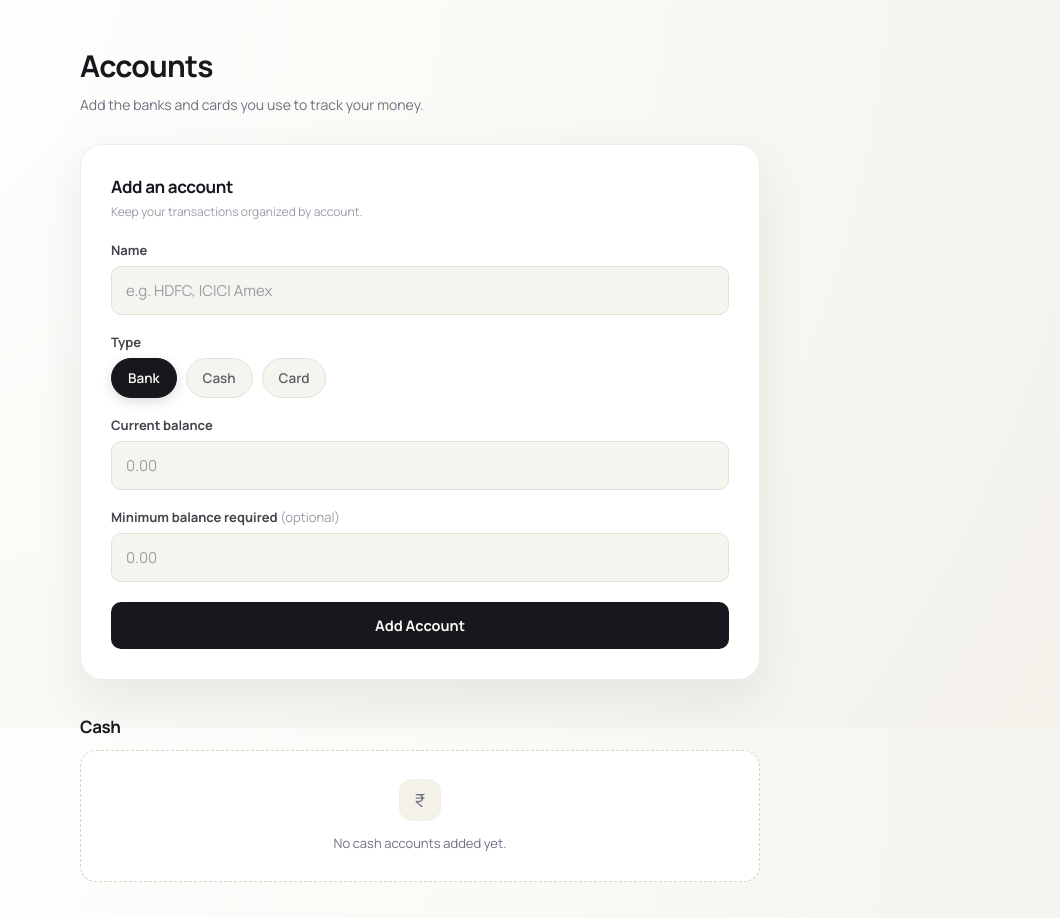
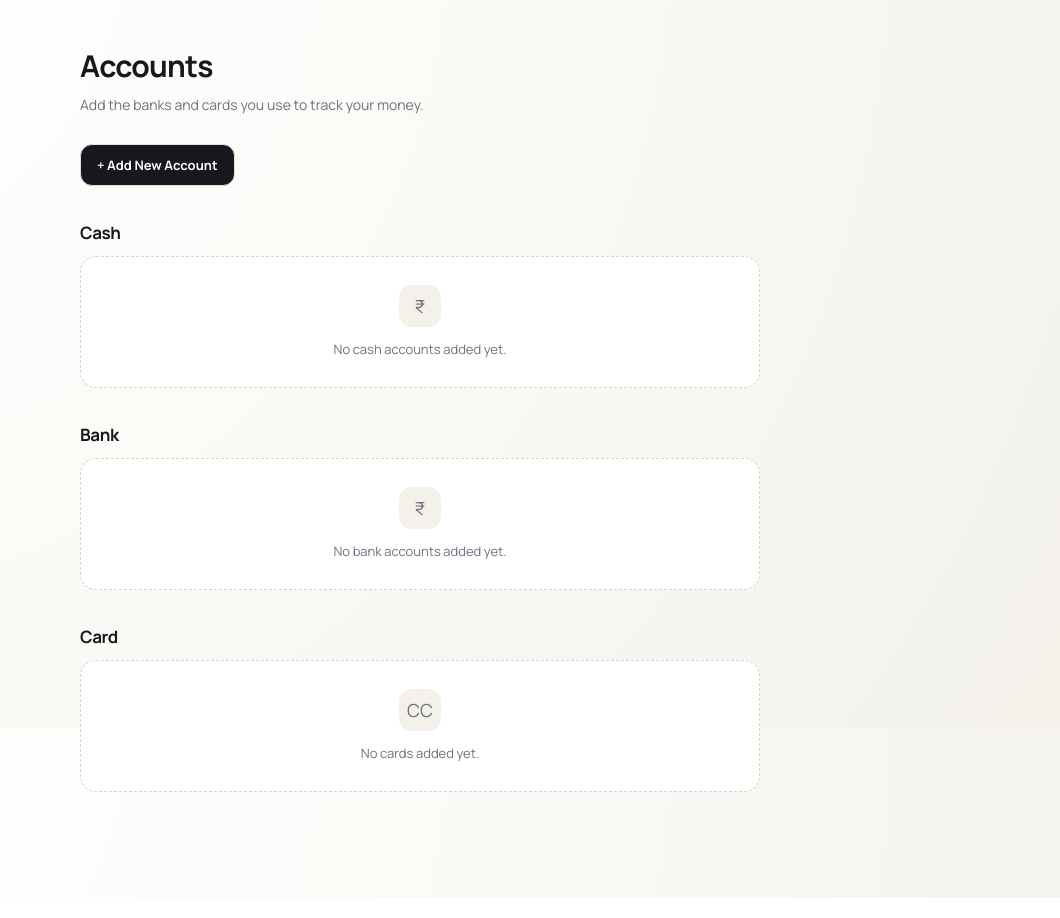
Before and after one commit to Hraone/minto, a Flask app: template templates/sources.html in a window 1280 px wide. Shown: the part 72-990 px from the top of the page, without its empty margins (220-1280 px from the left). Run offline with Flask 3, Linux system fonts and the light colour scheme; the template is opened without the code that fills it, so the values that code supplies are empty.

Commit message:
Update sources.html

```diff
--- a/templates/sources.html
+++ b/templates/sources.html
@@ -30,13 +30,37 @@
     font-size: 14px;
   }
 
+  .add-account-toggle {
+    display: inline-flex;
+    align-items: center;
+    justify-content: center;
+    width: auto;
+    margin: 0;
+    padding: 11px 16px;
+    border: 1px solid var(--border);
+    border-radius: 12px;
+    background: var(--primary);
+    color: var(--primary-contrast);
+    font: inherit;
+    font-size: 13px;
+    font-weight: 700;
+    cursor: pointer;
+  }
+
+  .add-account-toggle:hover {
+    background: var(--primary-hover);
+  }
+
   .source-card {
     padding: 30px;
+    margin-top: 14px;
     background: var(--surface-translucent);
     border: 1px solid var(--shadow-card);
     border-radius: 22px;
     box-shadow: 0 18px 50px var(--shadow-card);
   }
+
+  .source-card[hidden] { display: none; }
 
   .source-card-title {
     margin-bottom: 20px;
@@ -272,7 +296,12 @@
   </div>
 
   <!-- Add Account -->
-  <div class="source-card">
+  <button type="button" class="add-account-toggle" id="add-account-toggle"
+          aria-expanded="false" aria-controls="add-account-card">
+    + Add New Account
+  </button>
+
+  <div class="source-card" id="add-account-card" hidden>
 
     <div class="source-card-title">
       <h3>Add an account</h3>
@@ -462,7 +491,21 @@ function toggleSourceFields() {
   document.getElementById("cash-fields").classList.toggle("visible", selected === "cash");
   document.getElementById("cc-fields").classList.toggle("visible", selected === "credit_card");
 }
-document.addEventListener("DOMContentLoaded", toggleSourceFields);
+document.addEventListener("DOMContentLoaded", function () {
+  toggleSourceFields();
+
+  const toggle = document.getElementById("add-account-toggle");
+  const card = document.getElementById("add-account-card");
+  toggle.addEventListener("click", function () {
+    const open = card.hidden;
+    card.hidden = !open;
+    toggle.setAttribute("aria-expanded", String(open));
+    toggle.textContent = open ? "− Close Add Account" : "+ Add New Account";
+    if (open) {
+      document.getElementById("source-name").focus();
+    }
+  });
+});
 </script>
 
 {% endblock %}
```
